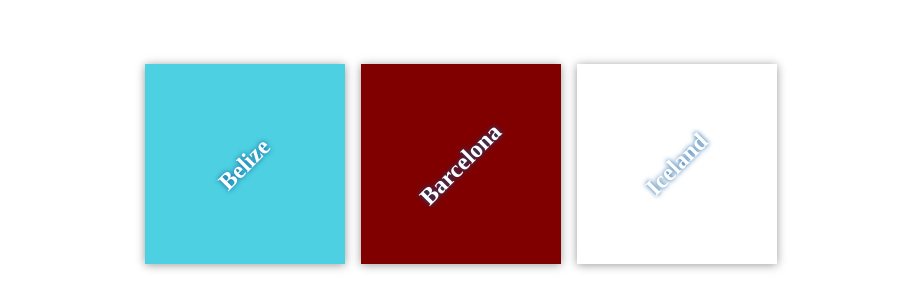
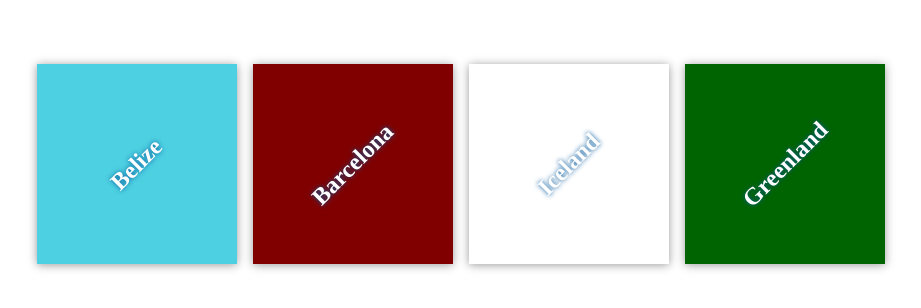
Before and after one commit to mgrieve/travel-test-a, a plain HTML site: page index.html in a window 1280 px wide. Shown: the part 236-544 px from the top of the page, without its empty margins (179-1100 px from the left). Drawn offline with Linux system fonts and the light colour scheme.

Commit message:
Added Greenland as a destination
On branch add-greenland
Changes to be committed:
    modified:   css/app.css
    modified:   index.html

```diff
--- a/css/app.css
+++ b/css/app.css
@@ -62,3 +62,7 @@
 #iceland {
     background-color: #FFFFFF;
 }
+
+#greenland {
+    background-color: #006400;
+}
--- a/index.html
+++ b/index.html
@@ -21,6 +21,10 @@
             <div class="destination" id="iceland">
                 <h2>Iceland</h2>
             </div>
+
+            <div class="destination" id="greenland">
+                <h2>Greenland</h2>
+            </div>
         </div>
     </div>
 
```
